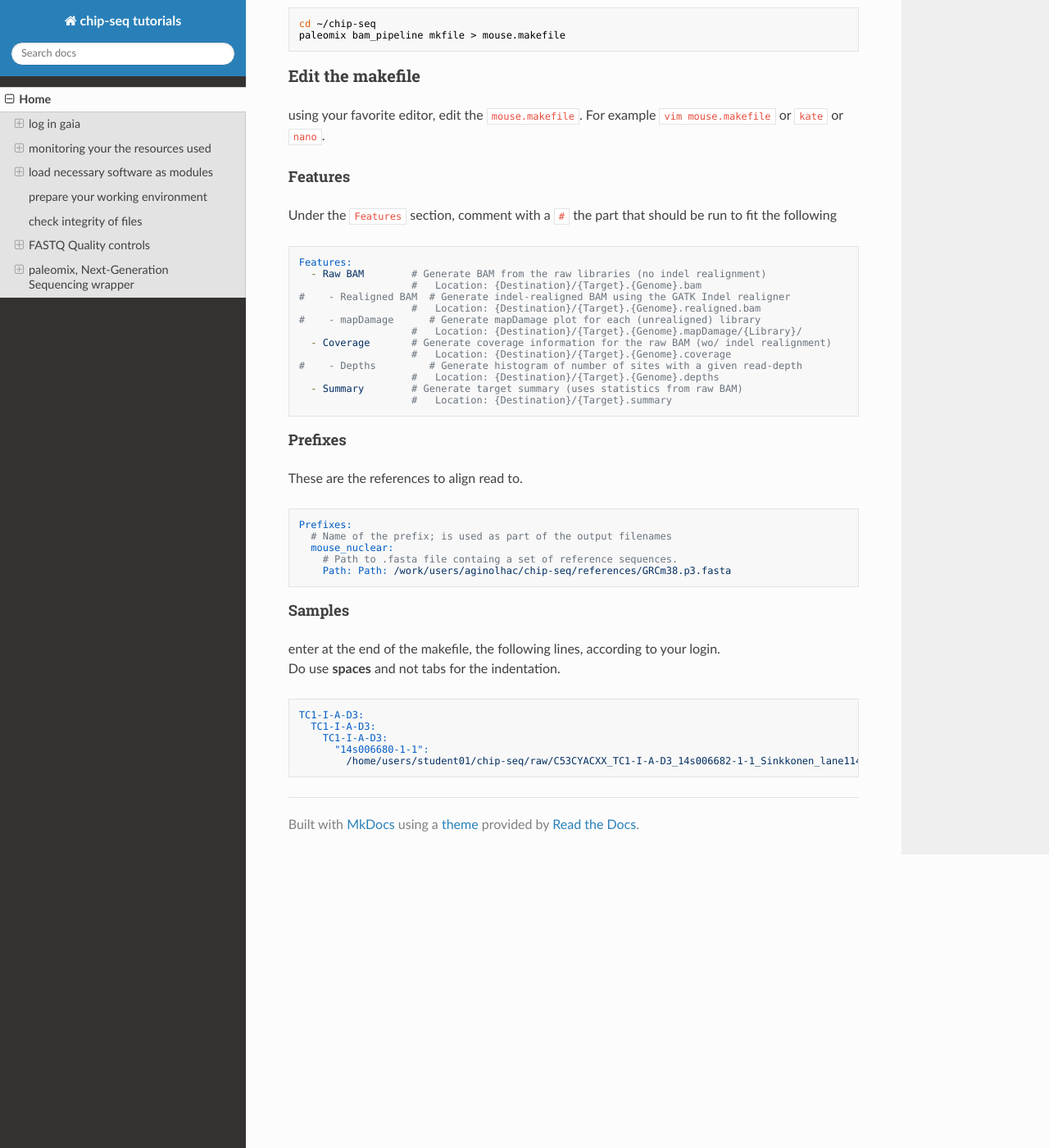
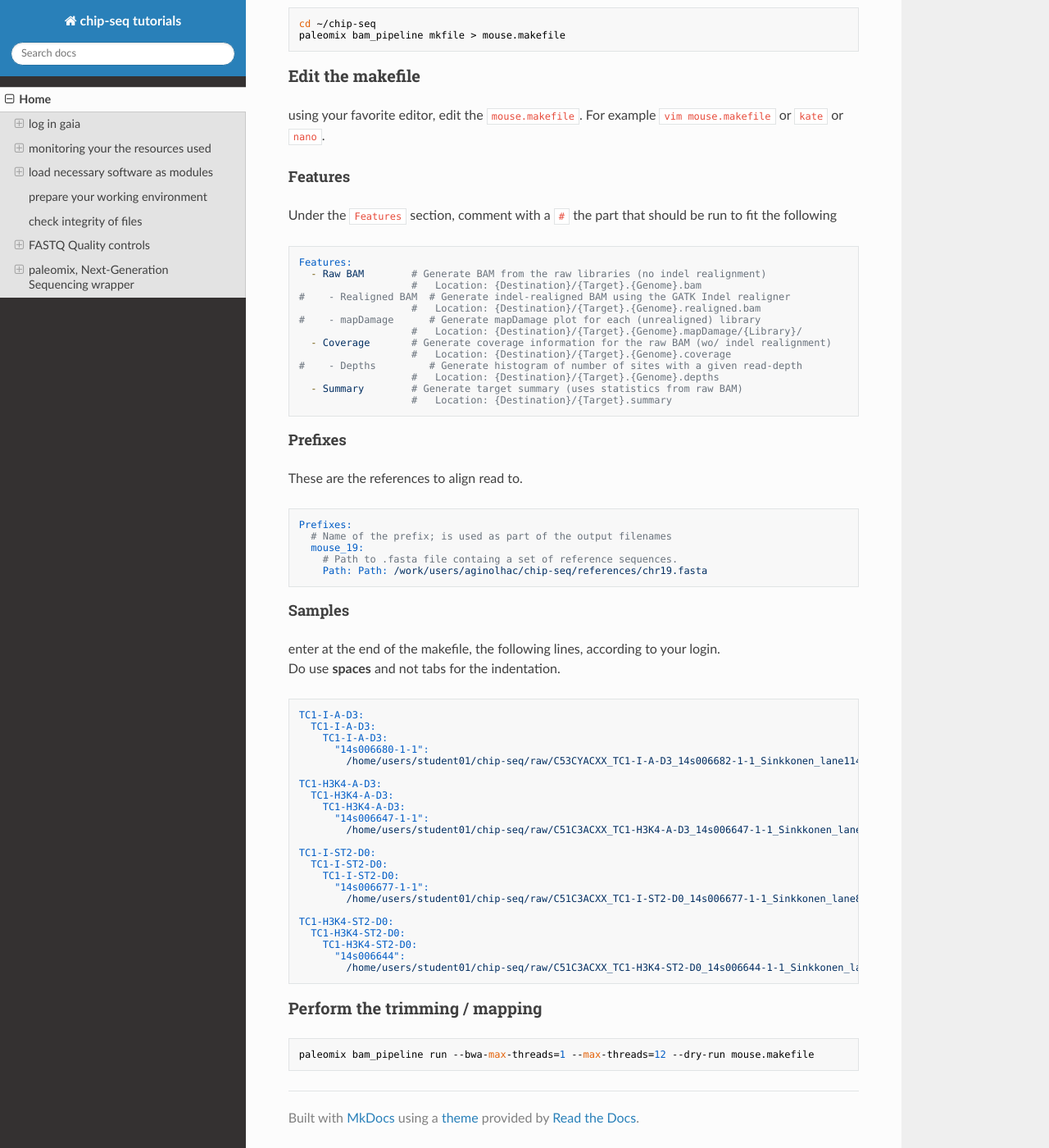
Before and after one commit to ginolhac/chip-seq, an MkDocs documentation site: the page built from docs/index.md, in a window 1280 px wide and 1400 px high, scrolled down 4988 px. Shown: the whole window at 82% size. Built offline with MkDocs 1.6.1, drawn with Linux system fonts in a browser that asks for light colours; nearby versions of some CDN libraries; old or Windows-style settings are respelled for this version of MkDocs.

Commit message:
add samples

````diff
--- a/docs/index.md
+++ b/docs/index.md
@@ -240,9 +240,9 @@ These are the references to align read to.
 ```
 Prefixes:
   # Name of the prefix; is used as part of the output filenames
-  mouse_nuclear:
+  mouse_19:
     # Path to .fasta file containg a set of reference sequences.
-    Path: Path: /work/users/aginolhac/chip-seq/references/GRCm38.p3.fasta
+    Path: Path: /work/users/aginolhac/chip-seq/references/chr19.fasta
 ```
 
 
@@ -257,4 +257,28 @@ TC1-I-A-D3:
     TC1-I-A-D3:
       "14s006680-1-1":
         /home/users/student01/chip-seq/raw/C53CYACXX_TC1-I-A-D3_14s006682-1-1_Sinkkonen_lane114s006682_sequence.txt.gz
+
+TC1-H3K4-A-D3:
+  TC1-H3K4-A-D3:
+    TC1-H3K4-A-D3:
+      "14s006647-1-1":
+        /home/users/student01/chip-seq/raw/C51C3ACXX_TC1-H3K4-A-D3_14s006647-1-1_Sinkkonen_lane514s006647_sequence.txt.gz
+
+TC1-I-ST2-D0:
+  TC1-I-ST2-D0:
+    TC1-I-ST2-D0:
+      "14s006677-1-1":
+        /home/users/student01/chip-seq/raw/C51C3ACXX_TC1-I-ST2-D0_14s006677-1-1_Sinkkonen_lane814s006677_sequence.txt.gz
+
+TC1-H3K4-ST2-D0:
+  TC1-H3K4-ST2-D0:
+    TC1-H3K4-ST2-D0:
+      "14s006644":
+        /home/users/student01/chip-seq/raw/C51C3ACXX_TC1-H3K4-ST2-D0_14s006644-1-1_Sinkkonen_lane514s006644_sequence.txt.gz
 ```
+
+### Perform the trimming / mapping
+
+```
+paleomix bam_pipeline run --bwa-max-threads=1 --max-threads=12 --dry-run mouse.makefile
+```
````
